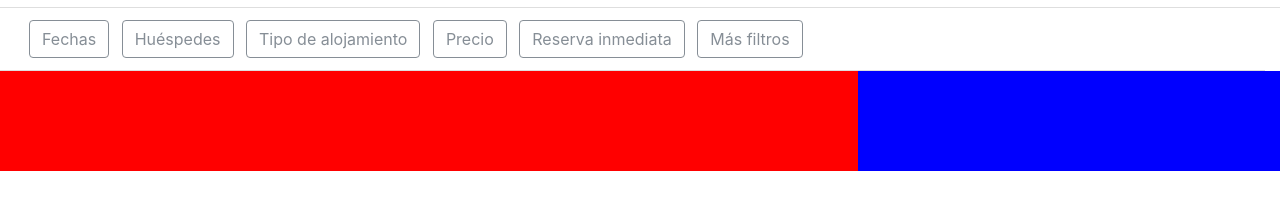
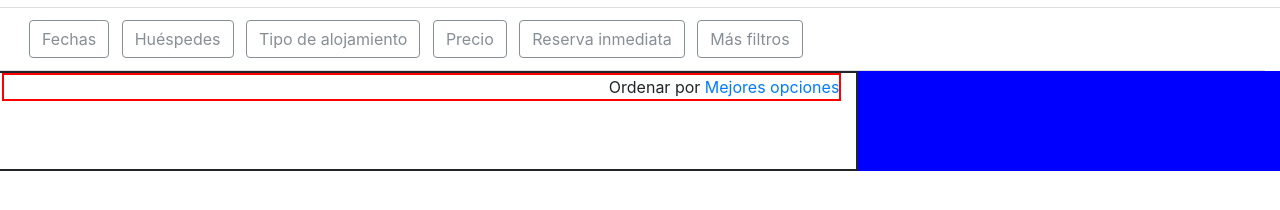
Before and after one commit to smunozan/Cinta-Blanca-Dev.F, a plain HTML site: page practica/Airbnb/index.html in a window 1280 px wide. Shown: the part 66-276 px from the top of the page. Drawn offline with nearby package versions, Linux system fonts and the light colour scheme.

Commit message:
En proceso Airbnb

```diff
--- a/practica/Airbnb/estilos.css
+++ b/practica/Airbnb/estilos.css
@@ -39,7 +39,7 @@
 /*Principal*/
 /*opciones de hospedaje*/
 .hospedaje{
-	background-color: red;
+	border: 2px solid;
 	height: 100px;
 }
 
--- a/practica/Airbnb/index.html
+++ b/practica/Airbnb/index.html
@@ -66,7 +66,11 @@
     <div class="row">
       <!-- opciones de hospedaje -->
       <div class="col-8 hospedaje">
-
+        <div class="container" style="border: 2px solid red">
+          <div class="row justify-content-end">
+            <span>Ordenar por <a href="#">Mejores opciones</a></span>
+          </div>
+        </div>
       </div>
       <!-- mapa -->
       <div class="col-4 mapa">
```
